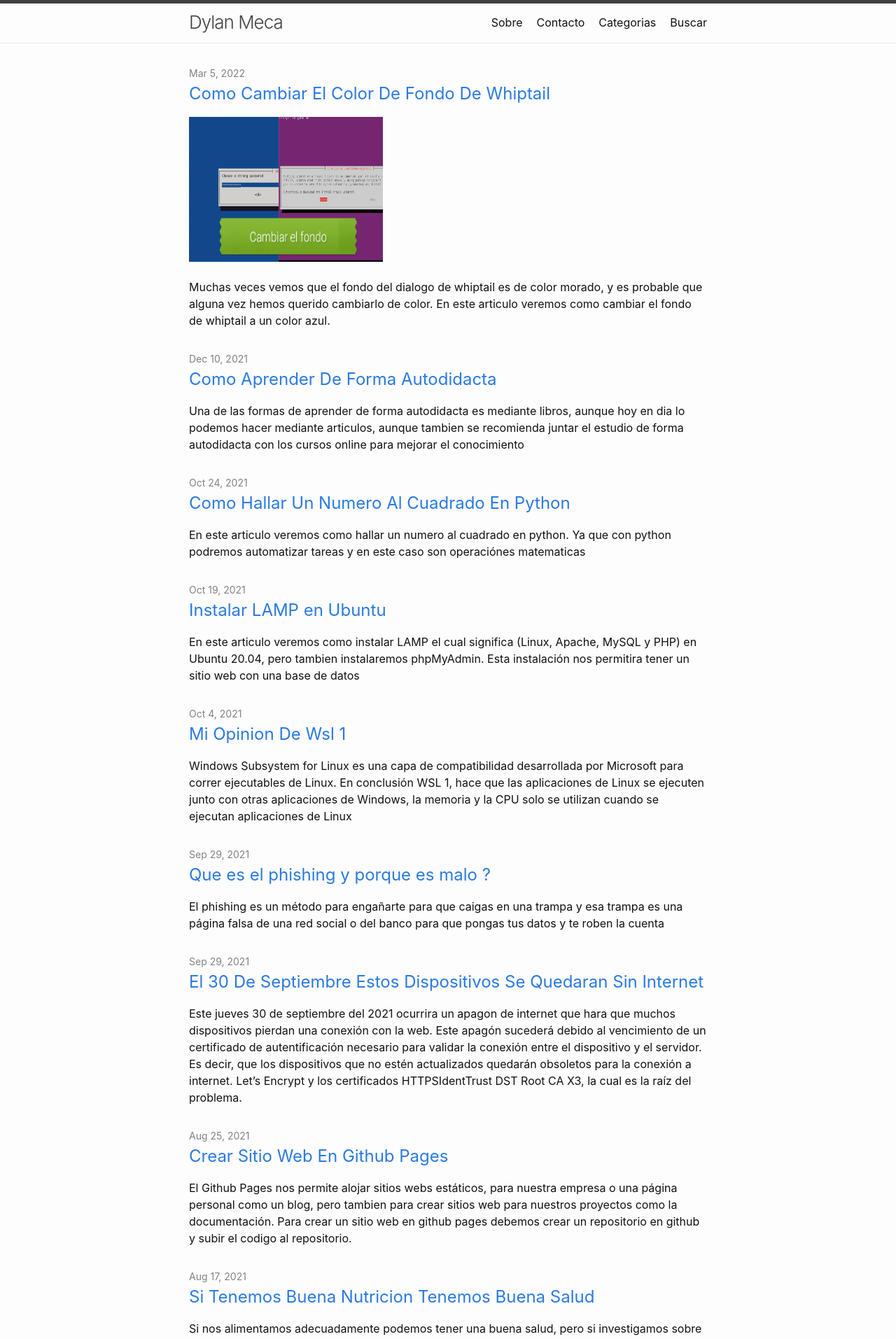
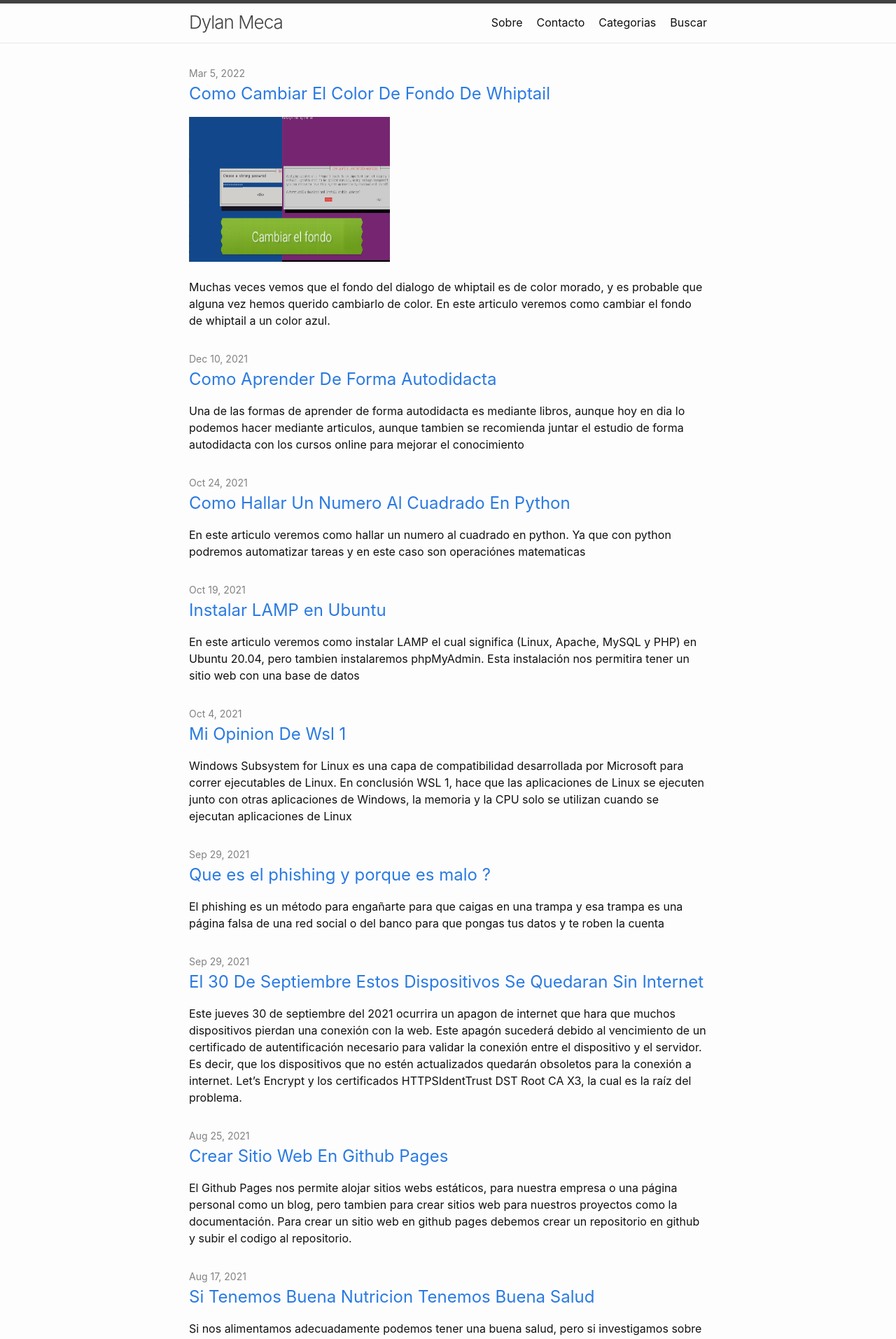
Before and after one commit to dylanmeca/dylanmeca.github.io, a Jekyll site: the page built from index.html, in a window 1280 px wide. Shown: the top 1913 px of the page at 70% size. Built offline with Jekyll 4.4.1, drawn with Linux system fonts in a browser that asks for light colours; the list of posts is cut into pages by our own code.

Commit message:
Update home.html

```diff
--- a/_layouts/home.html
+++ b/_layouts/home.html
@@ -32,7 +32,7 @@
           </a>
         </h3>
         {%- if post.img -%}
-            <img src="{{ post.img | escape }}" width="277px" height="207px">
+            <img src="{{ post.img | escape }}" width="287px" height="207px">
             <br /><br />
         {%- endif -%}
         {{ post.description | escape }}
```
